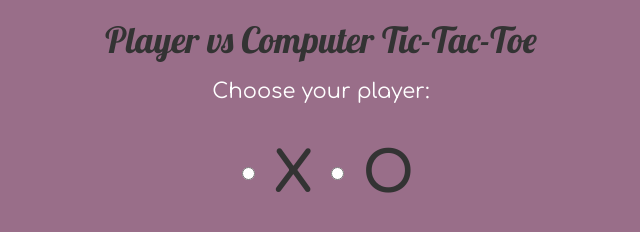
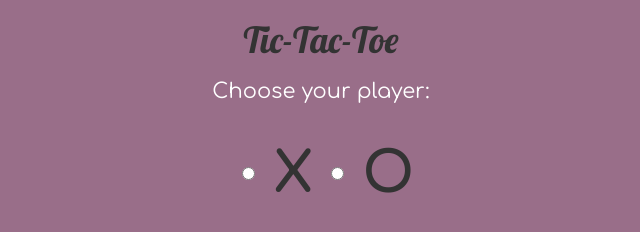
Before and after one commit to Atmaram07/tic-tac-toe-v2.0, a plain HTML site: page index.html in a window 1280 px wide. Shown: the whole page, without its empty margins (319-959 px from the left). Drawn offline with nearby package versions, Linux system fonts and the light colour scheme.

Commit message:
fixed the errors

```diff
--- a/index.html
+++ b/index.html
@@ -2,7 +2,7 @@
 <html lang="en" >
 <head>
   <meta charset="UTF-8">
-  <title>CodePen - Player vs Computer Tic-Tac-Toe</title>
+  <title>Player vs Computer</title>
   <meta name="viewport" content="width=device-width, initial-scale=1">
 <link href='https://fonts.googleapis.com/css?family=Lobster|Comfortaa:700,400' rel='stylesheet' type='text/css'><link rel="stylesheet" href="https://cdnjs.cloudflare.com/ajax/libs/meyer-reset/2.0/reset.min.css">
 <link rel='stylesheet' href='https://maxcdn.bootstrapcdn.com/bootstrap/3.3.5/css/bootstrap.min.css'><link rel="stylesheet" href="./style.css">
@@ -12,7 +12,7 @@
 
 <div class="container">
   <div class="row text-center" id="intro-section">
-    <h1>Player vs Computer Tic-Tac-Toe</h1>
+    <h1>Tic-Tac-Toe</h1>
     <h2 class="message">Choose your player:</h2>
     <form action="#">
       <fieldset>
```
